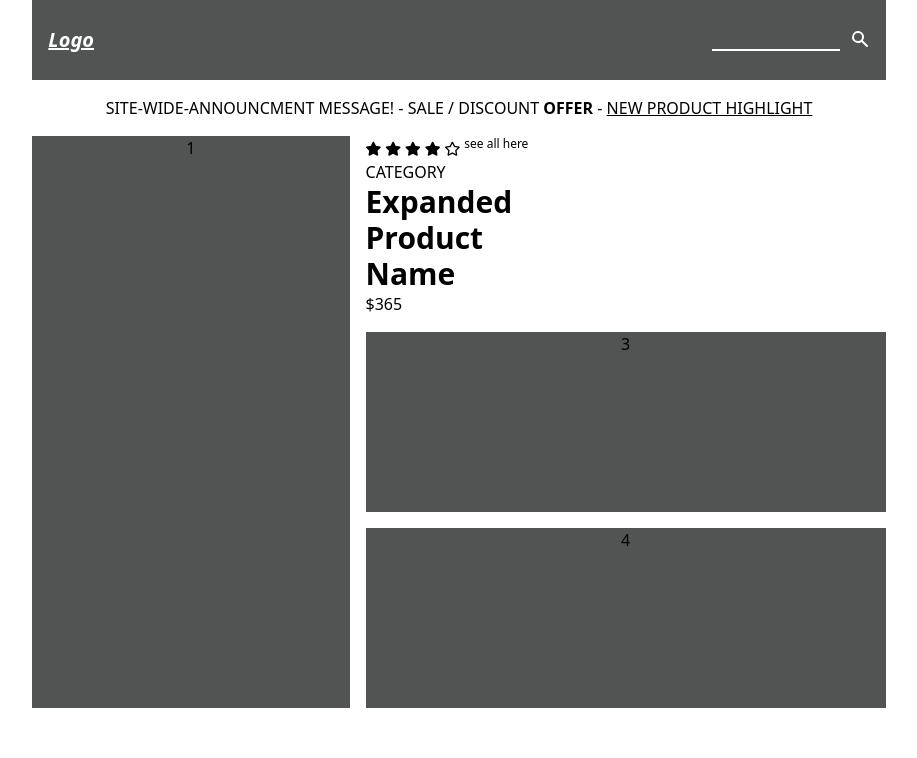
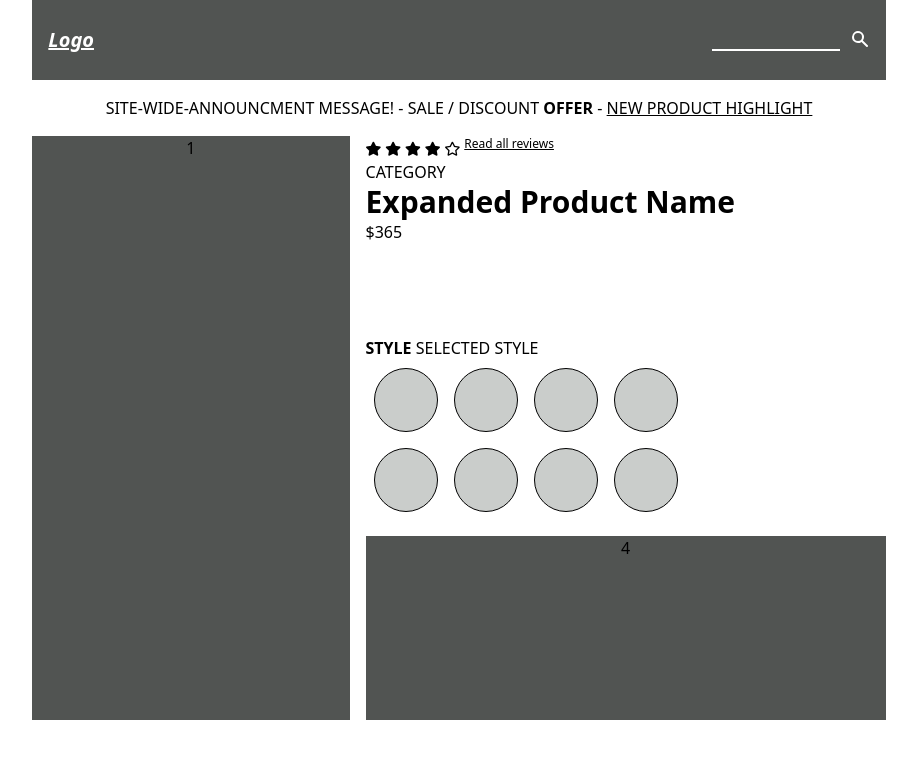
Before and after one commit to Capstone-MindUnits/Overview-Capstone, a React (Create React App) app in the folder overview/: page / in a window 1280 px wide. Shown: the top 758 px of the page, without its empty margins (181-1098 px from the left). Built offline with nearby package versions, Linux system fonts and the light colour scheme.

Commit message:
design for stylr selector part is done

```diff
--- a/overview/src/App.js
+++ b/overview/src/App.js
@@ -2,6 +2,7 @@ import React from 'react';
 import './App.css';
 import Nav from './components/Nav/Nav';
 import ProductInfo from './components/productInfo/ProductInfo'
+import StyleSelector from './components/StyleSelector/StyleSelector'
 
 function App() {
   return (
@@ -12,7 +13,7 @@ function App() {
       <div class="grid grid-rows-3 grid-flow-col gap-4 w-2/3 flex  mx-auto  ">
         <div class=" navc row-span-3 col-span-2 ...">1</div>
         <div class=" col-span-1 ... "><ProductInfo /></div>
-        <div class="navc col-span-1  ...">3</div>
+        <div class=" col-span-1  ..."><StyleSelector/></div>
         <div class="navc col-span-1  ...">4</div>
       </div>
 
--- /dev/null
+++ b/overview/src/components/AddToCart/AddToCart.js
@@ -0,0 +1,11 @@
+import React from 'react'
+
+function AddToCart() {
+    return (
+        <div>
+
+        </div>
+    )
+}
+
+export default AddToCart
--- /dev/null
+++ b/overview/src/components/StyleSelector/StyleSelector.js
@@ -0,0 +1,23 @@
+import React from 'react'
+
+function StyleSelector() {
+    return (
+        <div className='text-left'>
+            <p><strong> STYLE</strong>  SELECTED STYLE </p>
+            <div className='flex flex-row'>
+            <div class="m-2 border border-black testc rounded-full h-16 w-16  justify-center..."></div>
+            <div class="m-2 border border-black testc rounded-full h-16 w-16  justify-center..."></div>
+            <div class="m-2 border border-black testc rounded-full h-16 w-16  justify-center..."></div>
+            <div class="m-2 border border-black testc rounded-full h-16 w-16  justify-center..."></div>
+            </div>
+            <div className='flex flex-row'>
+            <div class="m-2 border border-black testc rounded-full h-16 w-16  justify-center..."></div>
+            <div class="m-2 border border-black testc rounded-full h-16 w-16  justify-center..."></div>
+            <div class="m-2 border border-black testc rounded-full h-16 w-16  justify-center..."></div>
+            <div class="m-2 border border-black testc rounded-full h-16 w-16  justify-center..."></div>
+            </div>
+        </div>
+    )
+}
+
+export default StyleSelector
--- a/overview/src/components/productInfo/ProductInfo.js
+++ b/overview/src/components/productInfo/ProductInfo.js
@@ -2,8 +2,8 @@ import React from 'react'
 
 function ProductInfo() {
     return (
-        <div className='w-1/3 text-left ' >
-            <div className="w-1/4 flex flex-row whitespace-nowrap "  >
+        <div className=' text-left content-around	 ' >
+            <div className=" flex flex-row  "  >
                 <link rel="stylesheet" href="https://use.fontawesome.com/releases/v5.11.2/css/all.css" />
 
                 <ul className="flex ">
@@ -23,7 +23,7 @@ function ProductInfo() {
                         <i className="far fa-star fa-sm text-black-500 mr-1"></i>
                     </li>
                 </ul>
-                <p className="text-xs align-baseline  ">see all here</p>
+                <u className="text-xs align-baseline  ">Read all reviews</u>
 
             </div>
             <h5>CATEGORY</h5>
--- a/overview/src/index.css
+++ b/overview/src/index.css
@@ -4,6 +4,10 @@
 
 .navc{
   background-color: theme('color.dark-grey');
+}
+
+.testc{
+  background-color: theme('color.grey-test');
 }
 /* body {
   margin: 0;
--- a/overview/tailwind.config.js
+++ b/overview/tailwind.config.js
@@ -5,6 +5,7 @@ module.exports = {
       extend: { },
       color:{
         'dark-grey':'#515452',
+        'grey-test':'#CACDCB',
       },
 
     },
```
